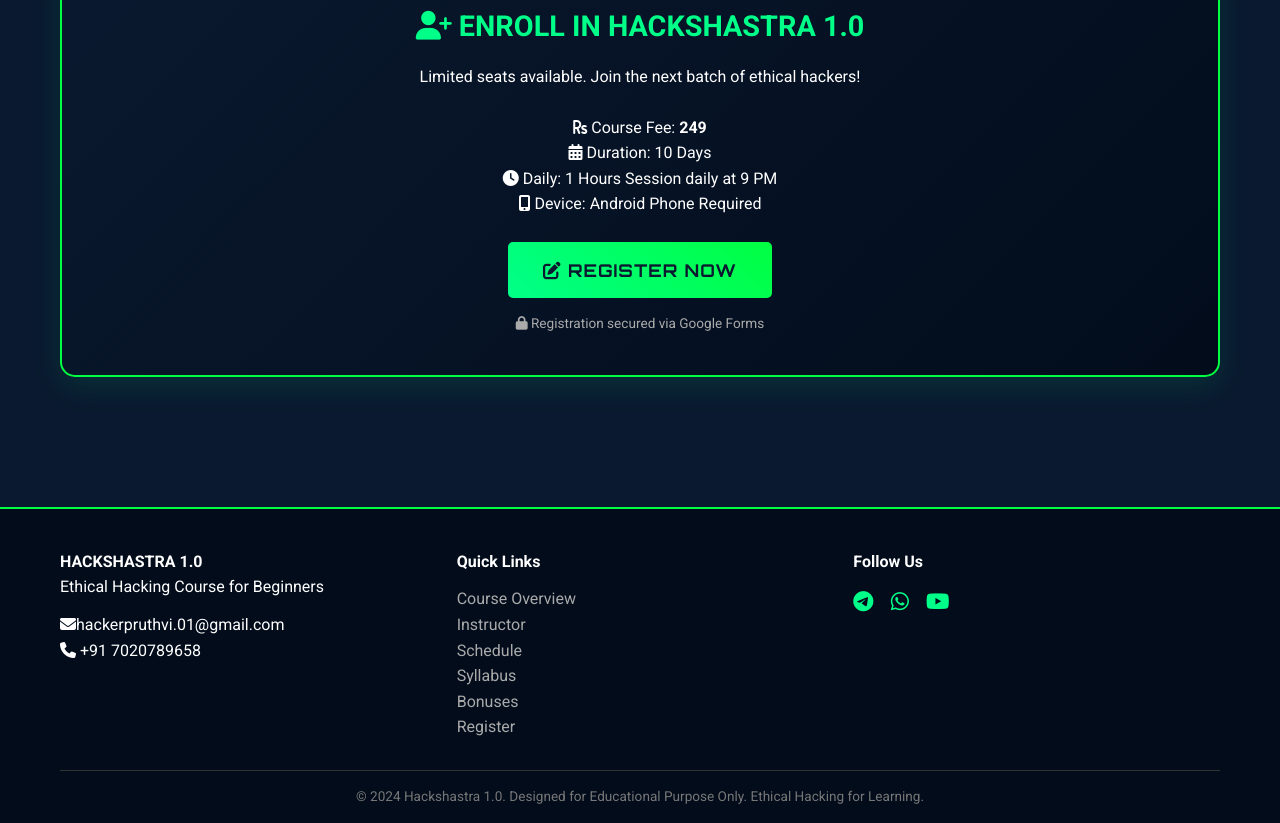
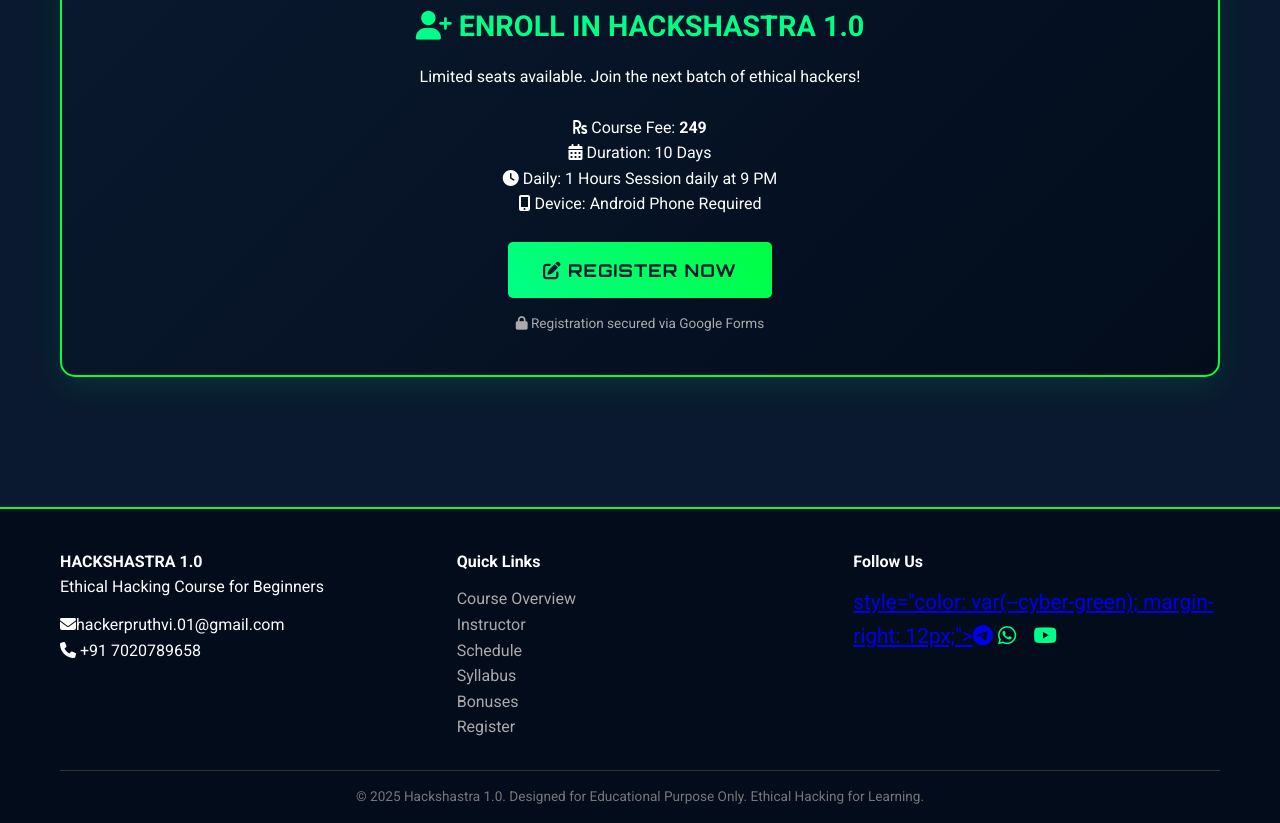
Before and after one commit to hackerpruthvi01-ctrl/Hackshastra-1.0, a plain HTML site: page index.html in a window 1280 px wide. Shown: the part 8902-9725 px from the top of the page. Drawn offline with nearby package versions, Linux system fonts and the light colour scheme.

Commit message:
Update index.html

```diff
--- a/index.html
+++ b/index.html
@@ -1902,7 +1902,8 @@ My teaching philosophy combines technical rigor with empathetic guidance, recogn
                 <div>
                     <h4>Follow Us</h4>
                     <div style="margin-top: 12px; font-size: 1.3rem;">
-                        <a href="https://t.me/Pruthvirajmagar" style="color: var(--cyber-green); margin-right: 12px;"><i class="fab fa-telegram"></i></a>
+                        <a href="https://t.me/Pruthvirajmagar"aria-label="Telegram">
+                            style="color: var(--cyber-green); margin-right: 12px;"><i class="fab fa-telegram"></i></a>
                         <a href="https://wa.me/message/YG7IVBZ2W4OUK1" style="color: var(--cyber-green); margin-right: 12px;"><i class="fab fa-whatsapp"></i></a>
                         <a href="https://youtube.com/@itspruthvicreation7520" style="color: var(--cyber-green); margin-right: 12px;"><i class="fab fa-youtube"></i></a>
                     </div>
@@ -1910,7 +1911,7 @@ My teaching philosophy combines technical rigor with empathetic guidance, recogn
             </div>
 
             <div class="copyright">
-                &copy; 2024 Hackshastra 1.0. Designed for Educational Purpose Only. Ethical Hacking for Learning.
+                &copy; 2025 Hackshastra 1.0. Designed for Educational Purpose Only. Ethical Hacking for Learning.
             </div>
         </div>
     </footer>
@@ -2015,4 +2016,5 @@ My teaching philosophy combines technical rigor with empathetic guidance, recogn
         });
     </script>
 </body>
+
 </html>
```
